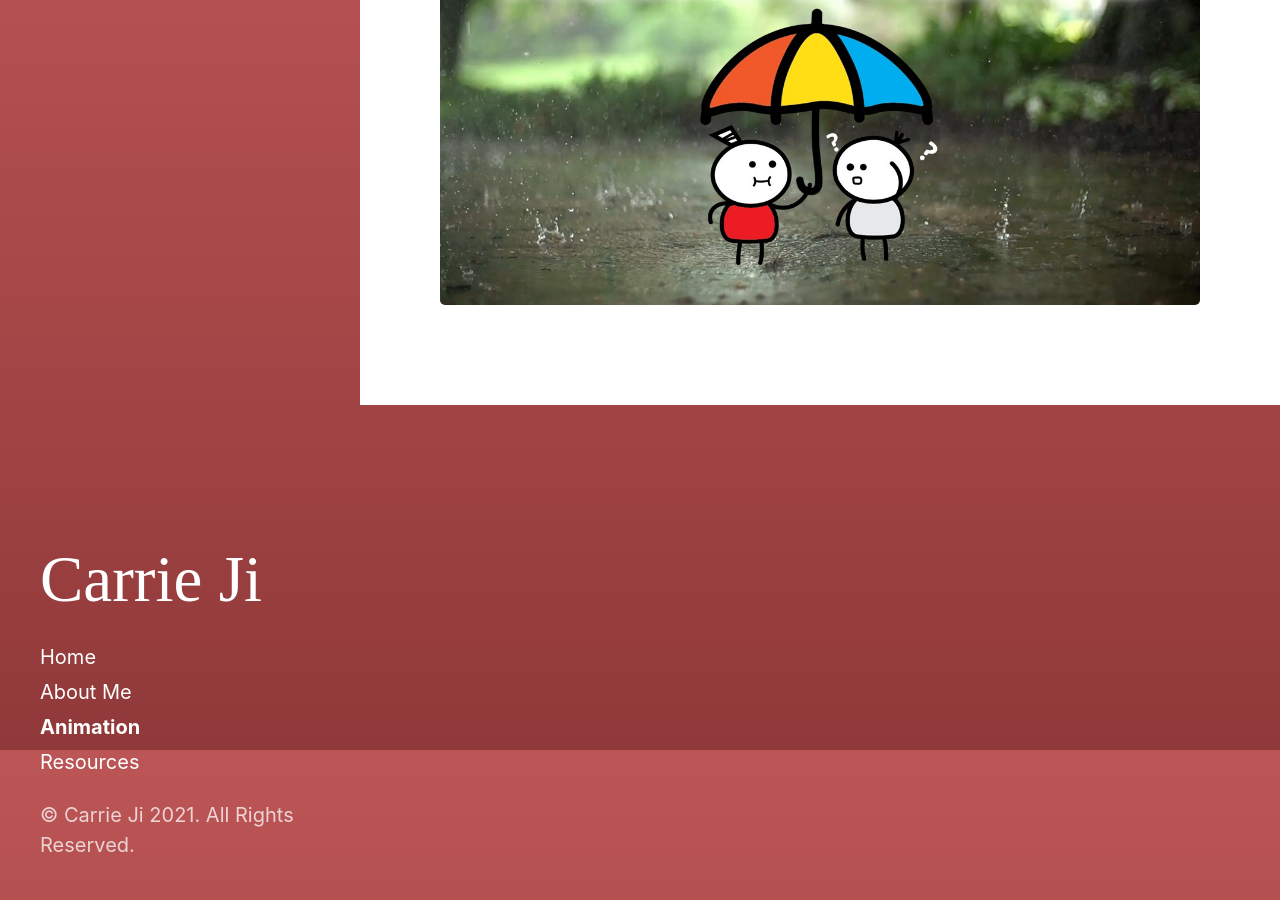
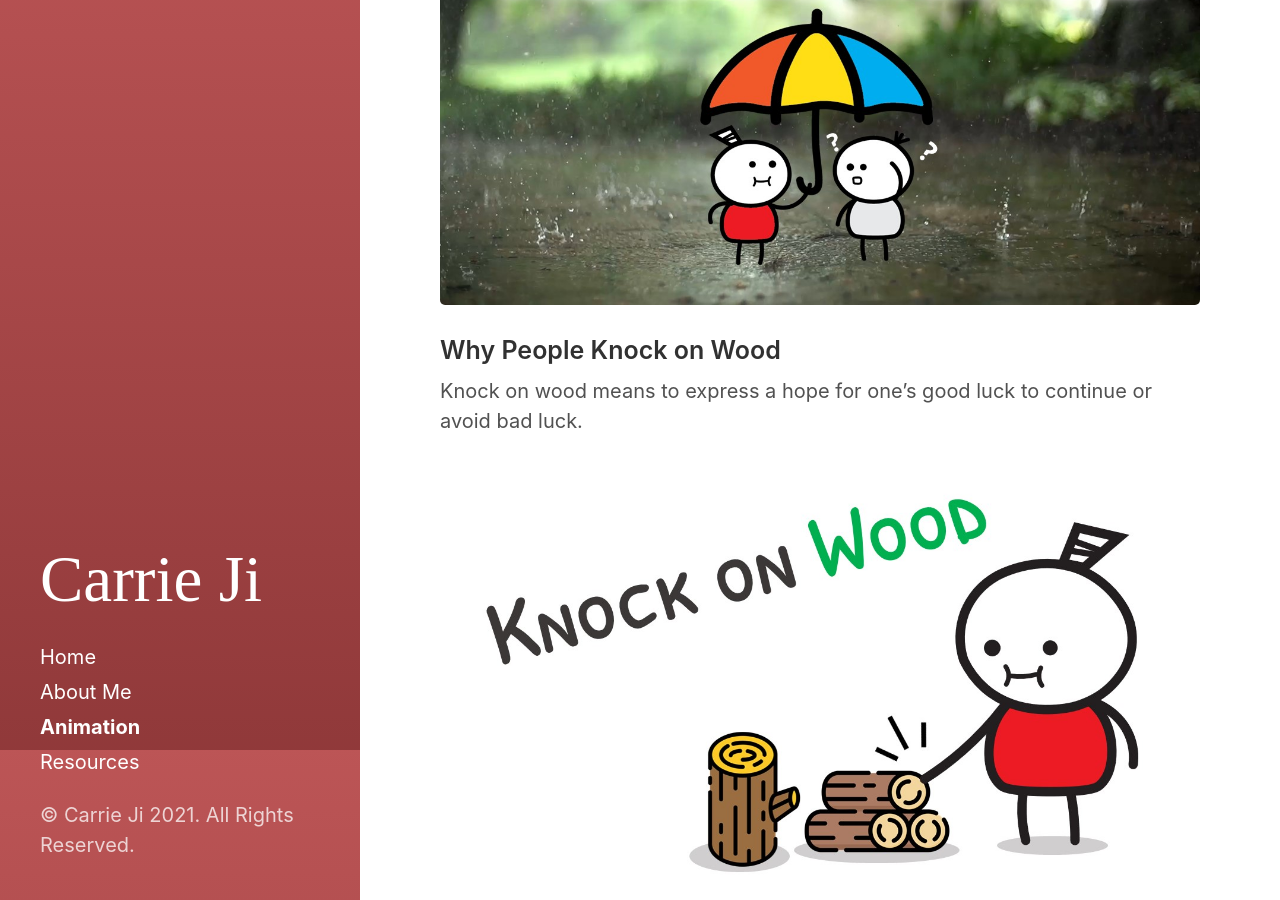
Before and after one commit to carrieji/carrieji.github.io, a Jekyll site: the page built from category/animation.md, in a window 1280 px wide and 900 px high, scrolled down 1050 px. Built offline with Jekyll 4.4.1, drawn with Linux system fonts in a browser that asks for light colours.

Commit message:
Update animation.md

```diff
--- a/category/animation.md
+++ b/category/animation.md
@@ -19,3 +19,9 @@ Under the weather means feeling sick or unwell. In the old days, sailors on the
 during bad weathers like storm.
 
 <a href="https://youtu.be/F0N8-UQj7Z4" target="_blank"><img src="/assets/images/thumbnail/under_the_weather_thumbnail.jpg" alt="How to Get Under the Weather"></a>
+
+### Why People Knock on Wood
+
+Knock on wood means to express a hope for one's good luck to continue or avoid bad luck.
+
+<a href="https://youtu.be/EAuHBhDMxnk" target="_blank"><img src="/assets/images/thumbnail/knock_on_wood_thumbnail.jpg" alt="Why People Knock on Wood"></a>
```
